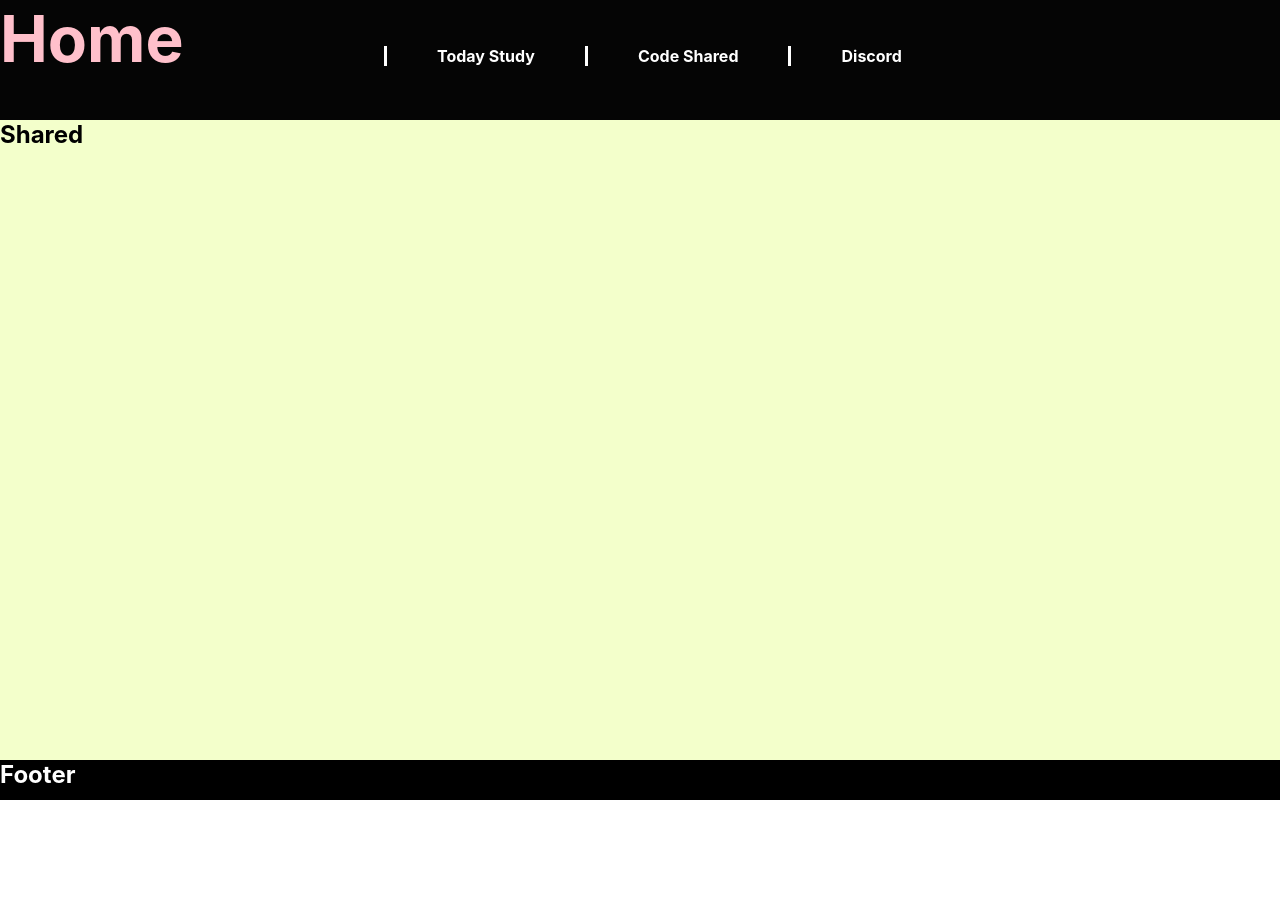
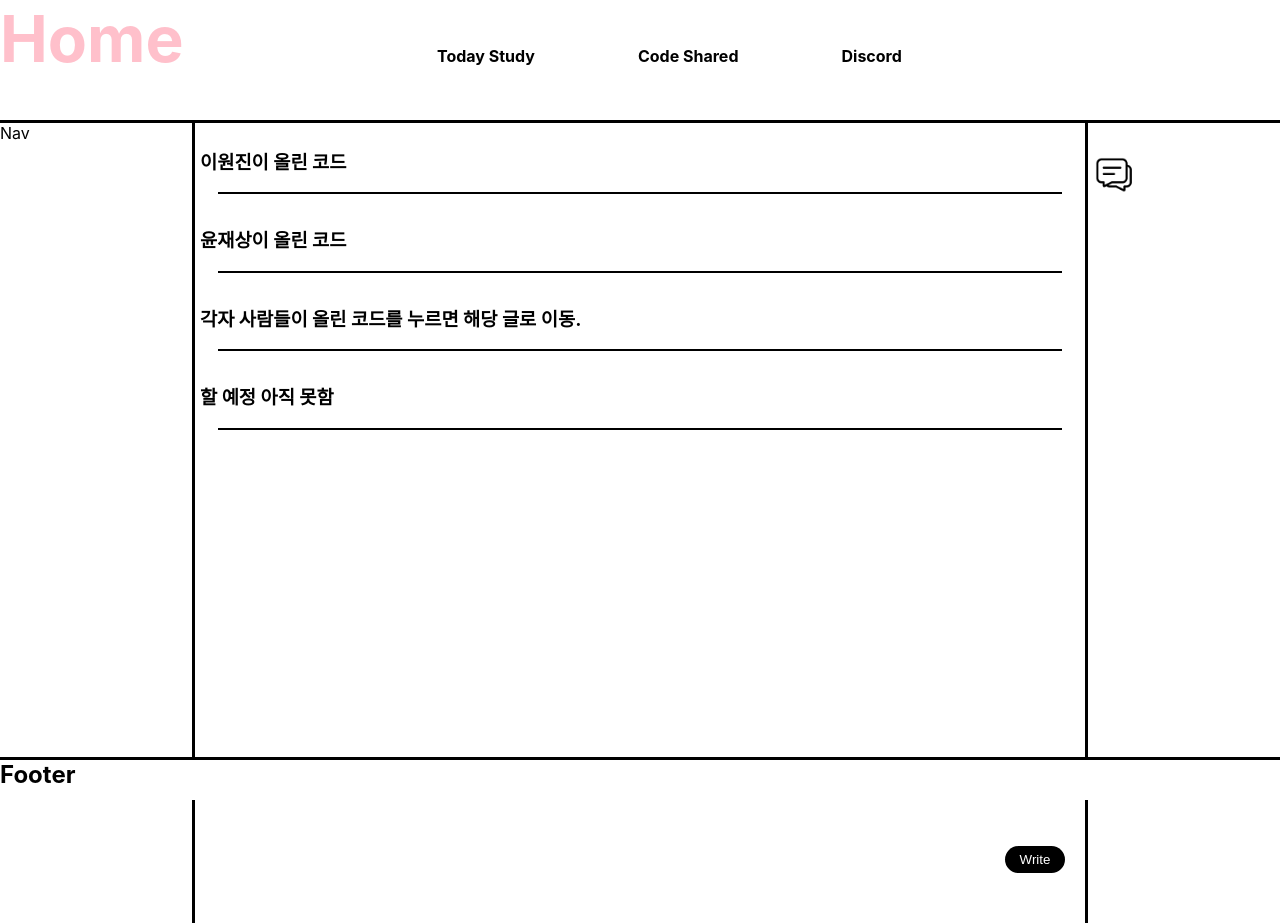
Before and after one commit to Okchun-Yee/Study_WebSite, a React (Create React App) app: page /Shared in a window 1280 px wide. Before the commit the page ends 800 px from the top, so only its background shows below. Built offline with nearby package versions, Linux system fonts and the light colour scheme.

Commit message:
Made shared page

```diff
--- a/src/App.js
+++ b/src/App.js
@@ -1,15 +1,28 @@
-// App.js
 import React from 'react';
-import { BrowserRouter } from 'react-router-dom';
+import { BrowserRouter, Route, Routes } from 'react-router-dom';
 import "./App.css";
+import Discord from './Componment/Discord';
 import Footer from './Componment/Footer';
 import Header from './Componment/Header';
+import Home from './Componment/Home';
+import Shared from './Componment/Shared';
+import Todaystudy from './Componment/Todaystudy';
 
 function App() {
   return (
     <BrowserRouter>
-      <Header />
-      <Footer />
+      <div>
+        <Header />
+        {/* 라우트 설정을 App.js로 이동 */}
+        <Routes>
+          <Route path="/" element={<Home />} />
+          <Route path="/Todaystudy" element={<Todaystudy />} />
+          <Route path="/Shared" element={<Shared />}/>
+          <Route path="/Discord" element={<Discord />}/>
+        </Routes>
+
+        <Footer />
+      </div>
     </BrowserRouter>
   );
 }
--- /dev/null
+++ b/src/Componment/DB/Shared_DB.json
@@ -0,0 +1,20 @@
+{
+    "articles": [
+      {
+        "title": "이원진이 올린 코드",
+        "filePath": "/path/to/javascript-introduction.md"
+      },
+      {
+        "title": "윤재상이 올린 코드",
+        "filePath": "/path/to/react-basics.md"
+      },
+      {
+        "title": "각자 사람들이 올린 코드를 누르면 해당 글로 이동.",
+        "filePath": "/path/to/css-styling-guide.md"
+      },
+      {
+        "title": "할 예정 아직 못함",
+        "filePath": "/path/to/css-styling-guide.md"
+      }
+    ]
+  }
--- a/src/Componment/Discord.js
+++ b/src/Componment/Discord.js
@@ -4,8 +4,10 @@ import styles from "./Section.module.css";
 
 function Discord() {
     return (
-        <div className={styles.main4}>
-            <h2>Discord</h2>
+        <div className={styles.main2}>
+            <div className={styles.comments}>
+                <h2>Discord</h2>
+            </div>
         </div>
     );
 }
--- a/src/Componment/Header.js
+++ b/src/Componment/Header.js
@@ -1,17 +1,12 @@
-// Componment/Header
-import { Link, Route, Routes } from 'react-router-dom';
-import Discord from './Discord';
-import Main_Section from './Main_section';
+// Header.js
+import { Link } from 'react-router-dom';
 import styles from './Section.module.css';
-import Shared from './Shared';
-import Todaystudy from './Todaystudy';
 
 export default function Header() {
     return (
-        <div>
         <div className={styles.header}>
             <div className={styles.logo}>
-                    <Link to="/ " className={styles.home}>Home</Link>
+                <Link to="/" className={styles.home}>Home</Link>
             </div>
             <div className={styles.menu}>
                 <Link to="/Todaystudy" className={styles.link}>Today Study</Link>
@@ -19,12 +14,5 @@ export default function Header() {
                 <Link to="/Discord" className={styles.link}>Discord</Link>
             </div>
         </div>
-            <Routes>
-                <Route path="/" element={<Main_Section />} />
-                <Route path="/Todaystudy" element={<Todaystudy />} />
-                <Route path="/Discord" element={<Discord />} />
-                <Route path="/Shared" element={<Shared />} />
-            </Routes>
-        </div>
-    )
+    );
 }
--- a/src/Componment/Main_section.js
+++ b/src/Componment/Home.js
@@ -5,11 +5,11 @@ import styles from "./Section.module.css";
 function Main_Section() {
     const handleChange = (event) => {
         console.log(event.target.value);  // 콘솔에 입력값 출력
-      };
+    };
 
     return (
         <div className={styles.main}>
-            <div class={styles.search_container}>
+            <div className={styles.search_container}>
                 <input type="text" className={styles.search_input} placeholder="검색어를 입력하세요..." onChange={handleChange} />
                 <button className={styles.search_button}>검색</button>
             </div>
--- a/src/Componment/Section.module.css
+++ b/src/Componment/Section.module.css
@@ -1,90 +1,192 @@
+hr {
+  border: none;
+  border-top: 2px solid black;
+  height: 2px;
+  width: 96%;
+  margin: 0 auto;
+}
 .search_container {
   display: flex;
 }
+.search_input {
+  padding: 20px;
+  /* 여백 */
+  width: 500px;
+  /* 입력창 너비 */
+  height: 1.5em;
+  margin-right: 10px;
+  background-color: #000;
+  color: #fff;
+  border-radius: 20px;
+  /* 왼쪽 모서리 둥글게 */
+  outline: none;
+  /* 포커스 시 윤곽선 제거 */
+  box-sizing: border-box;
+}
 
-.search_input {
-    width: 500px; /* 입력창 너비 */
-    height: 2em;
-    padding: 10px;
-    margin-right: 10px;
-    border: 2px solid #000;
-    background-color: #f0f0f0;
-    border-radius: 20px; /* 왼쪽 모서리 둥글게 */
-    outline: none; /* 포커스 시 윤곽선 제거 */
-}
 
 .search_button {
   padding: 10px 20px;
   border: none;
-    background-color: #000000; /* 버튼 배경색 */
-    color: white; /* 버튼 텍스트 색 */
-    border-radius: 20px; /* 오른쪽 모서리 둥글게 */
-    cursor: pointer; /* 마우스 포인터 변경 */
+  background-color: #000000;
+  /* 버튼 배경색 */
+  color: white;
+  /* 버튼 텍스트 색 */
+  border-radius: 20px;
+  /* 오른쪽 모서리 둥글게 */
+  cursor: pointer;
+  /* 마우스 포인터 변경 */
 }
 
 .search_button:hover {
-    background-color: #474747; /* 버튼 호버 시 색상 변경 */
+  background-color: #474747;
+  /* 버튼 호버 시 색상 변경 */
+}
+.footer {
+  background-color: white;
+  border-top: 3px solid #000;
+  position: fixed;
+  bottom: 0px;
+  color: black;
+  width: 100%;
+  height: 5vh;
 }
 
-div.main{
+.header {
+  background-color: white;
+  border-bottom: 3px solid black;
+  width: 100%;
+  height: 15vh;
+}
+
+.header .logo {
+  display: inline-block;
+  width: 30%;
+}
+
+.header .menu {
+  display: inline-block;
+  width: 70%;
+}
+
+.header .menu .link {
+  display: inline-block;
+  color: #000;
+  border-left: 3px solid #fff;
+  padding: 0px 50px 0px;
+  font-weight: bold;
+  text-decoration: none;
+}
+
+.header .menu .link:hover {
+  color: pink
+}
+
+.header .logo .home {
+  display: inline-block;
+  color: #000;
+  text-decoration: none;
+  font-size: 4em;
+  font-weight: bold;
+  font: x-large;
+}
+
+.header .logo .home:hover {
+  color: pink
+}
+
+div.main {
   font-family: Arial, sans-serif;
   display: flex;
   justify-content: center;
   align-items: center;
   height: 80vh;
   /* 화면 중앙에 배치 */
-    background-color: #f0f0f0; /* 배경색 */
-  }
-  div.main2{
-    background-color: rgb(243, 255, 203);
-    height: 80vh;
-  }
-  div.main3{
-    background-color: rgb(255, 226, 252);
-    height: 80vh;
-  }
-  div.main4{
-    background-color: rgb(238, 226, 255);
-    height: 80vh;
-  }
-  .footer{
-    background-color:#000;
-    position: fixed;
-    bottom: 0px;
-    color: #fff;
-    width: 100%;
-    height: 5vh;
+  background-color: #fff;
+  /* 배경색 */
 }
 
-  .header{
-    background-color: rgb(5, 5, 5);
-    width: 100%;
-    height: 15vh;
+div.main2 {
+  background-color: rgb(243, 255, 203);
+  height: 100vh;
+  display: flex;
+  justify-content: space-between;
 }
-  .header .logo{
-    display: inline-block;
-    width: 30%;
+
+div.mainSection {
+  background-color: #fff;
+  width: 70%;
+  height: 100%;
+  border-left: 3px solid #000;
+  border-right: 3px solid #000;
+  box-sizing: border-box;
+  position: relative;
 }
-  .header .menu{
-    display: inline-block;
-    width: 70%;
+
+div.comm {
+  background-color: #fff;
+  width: 15%;
+  height: 100%;
+  box-sizing: border-box;
+  display: flex;
+  flex-direction: column;
 }
-  .header .menu .link{
-    display: inline-block;
+
+.comm .part1 {
+  height: 15%;
+}
+
+.comm .part2 {
+  height: 85%;
+  background-color: lightblue; /* 원하는 배경색으로 설정 */
+  padding: 20px;
+  text-align: center;
+}
+
+img.comm_button {
+  position: absolute;
+  top: 150px;
+  cursor: pointer;
+}
+img.comm_button:hover{
+  transform: scale(1.2);
+}
+
+.articleItem {
+  padding: 5px;
+}
+
+button.writeButton{
+  position: absolute;
+  bottom: 50px;
+  right: 20px;
+
+  width: 60px;
+  height: 2em;
+  border: none;
+  background-color: #000000;
   color: white;
-    border-left: 3px solid #fff;
-    padding: 0px 50px 0px;
-    font-weight: bold;
-    text-decoration: none;
+  border-radius: 20px;
+  cursor: pointer;
 }
-  .header .menu .link:hover{color :pink}
 
-  .header .logo .home{
-    display: inline-block;
-    color: white;
-    text-decoration: none;
-    font-size: 4em;
-    font-weight: bold;
-    font: x-large;
+div.textBoxDiv{
+  display: flex;            /* 부모 div를 flexbox로 설정 */
+  flex-direction: column;   /* 자식 요소들을 세로 방향으로 배치 */
+  justify-content: flex-start;  /* 자식 요소들을 기본적으로 상단에 배치 */
+  height: 100vh;
 }
-  .header .logo .home:hover {color :pink}
+input.textbox {
+  width: 95%;
+  height: 80vh;             /* 높이 80% */
+  margin: 0 auto;           /* 가로 중앙 정렬 */
+  outline: none;
+  border: none;
+}
+input.titleTextBox{
+  width: 95%;
+  height: 10vh;
+  margin: 0 auto;
+  outline: none;
+  border: none;
+}
--- a/src/Componment/Shared.js
+++ b/src/Componment/Shared.js
@@ -1,12 +1,41 @@
-// Componment/Shared
-import React from 'react';
+import React, { useState } from 'react';
+import SharedData from './DB/Shared_DB.json';
 import styles from "./Section.module.css";
+import MainSectionWrite from './Shared_ch/mainSection_write';
+import Nav from './Shared_ch/nav';
+import Comments from './Shared_ch/Right_Comments';
 
 function Shared() {
+    const [isWrite, setIsWrite] = useState(false);  // 상태로 컴포넌트 변경 여부 관리
+    const [showData, setShowData] = useState(true);  // 데이터 목록을 보여줄지 여부를 관리
+
+    const handleWriteClick = () => {
+        setIsWrite(true);  // 버튼 클릭 시 상태 변경 (mainSection_write 컴포넌트 표시)
+        setShowData(false);  // 데이터 목록 숨기기
+    }
+
     return (
         <div className={styles.main2}>
-            <h2>Shared</h2>
+            <Nav />
+            <div className={styles.mainSection}>
+                {/* isWrite가 false일 때만 데이터 목록 표시 */}
+                {showData && SharedData.articles.map((article, index) => (
+                    <div key={index} className={styles.articleItem}>
+                        <h3>{article.title}</h3>
+                        <hr/>
+                    </div>
+                ))}
+                <button
+                    className={styles.writeButton}
+                    onClick={handleWriteClick}>
+                    Write
+                </button>
+                {/* isWrite가 true일 때만 MainSectionWrite 컴포넌트 표시 */}
+                {isWrite && <MainSectionWrite />}
+            </div>
+            <Comments />
         </div>
     );
 }
+
 export default Shared;
--- /dev/null
+++ b/src/Componment/Shared_ch/Right_Comments.js
@@ -0,0 +1,37 @@
+// Componment/Comments
+import React, { useState } from 'react';
+import comm_img from '../img/comment.png';
+import styles from '../Section.module.css';
+
+function Comments() {
+    const [message, setMessage] = useState('');  // message 상태를 관리
+    const [isActive, setIsActive] = useState(false);    //배경색 관리
+    const text = "Comment DataBase";
+
+    const handleClick = () => {
+        setMessage(prevMessage => (prevMessage ? '' : text));  // 이미지 클릭 시 'hello' 메시지 설정
+        setIsActive(prevIsActive => !prevIsActive);  // 배경색 토글
+
+    }
+    return (
+        <div className={styles.comm}>
+            <div className={styles.part1}>
+                <img
+                    src={comm_img}
+                    alt="comm_icon"
+                    width="50px"
+                    className={styles.comm_button}
+                    onClick={handleClick}
+                />
+            </div>
+            <div
+                className={styles.part2}
+                onClick={handleClick}
+                style={{ backgroundColor: isActive ? 'lightblue' : 'white' }}>
+                {message && <h3>{message}</h3>}  {/* message가 있으면 'hello' 출력 */}
+            </div>
+        </div>
+    );
+}
+
+export default Comments;
--- /dev/null
+++ b/src/Componment/Shared_ch/mainSection_write.js
@@ -0,0 +1,17 @@
+import React from 'react';
+import styles from '../Section.module.css';
+
+function MainSectionWrite() {
+    const text = "여기에 글을 쓰면 데이터베이스에 저장이 될 예정입니다. 아직 못했음 재촉 금지"
+    return (
+        <div className={styles.textBoxDiv}>
+            <input type='text' className={styles.titleTextBox} placeholder='제목'/>
+            <hr/>
+            <input
+                type='text'
+                className={styles.textbox}
+                placeholder={text} />
+        </div>
+    );
+}
+export default MainSectionWrite;
--- /dev/null
+++ b/src/Componment/Shared_ch/nav.js
@@ -0,0 +1,13 @@
+// Componment/nav
+import React from 'react';
+import styles from '../Section.module.css';
+
+function Nav() {
+    return (
+        <div className={styles.comm}>
+            Nav
+        </div>
+    );
+}
+
+export default Nav;
--- a/src/Componment/Todaystudy.js
+++ b/src/Componment/Todaystudy.js
@@ -4,7 +4,7 @@ import styles from "./Section.module.css";
 
 function Todaystudy() {
     return (
-        <div className={styles.main3}>
+        <div className={styles.main2}>
             <h2>Today Study</h2>
         </div>
     );
```
Also changed, not shown: src/Componment/img/comment.png (added). Lines whose indentation alone changed are shown as unchanged.
